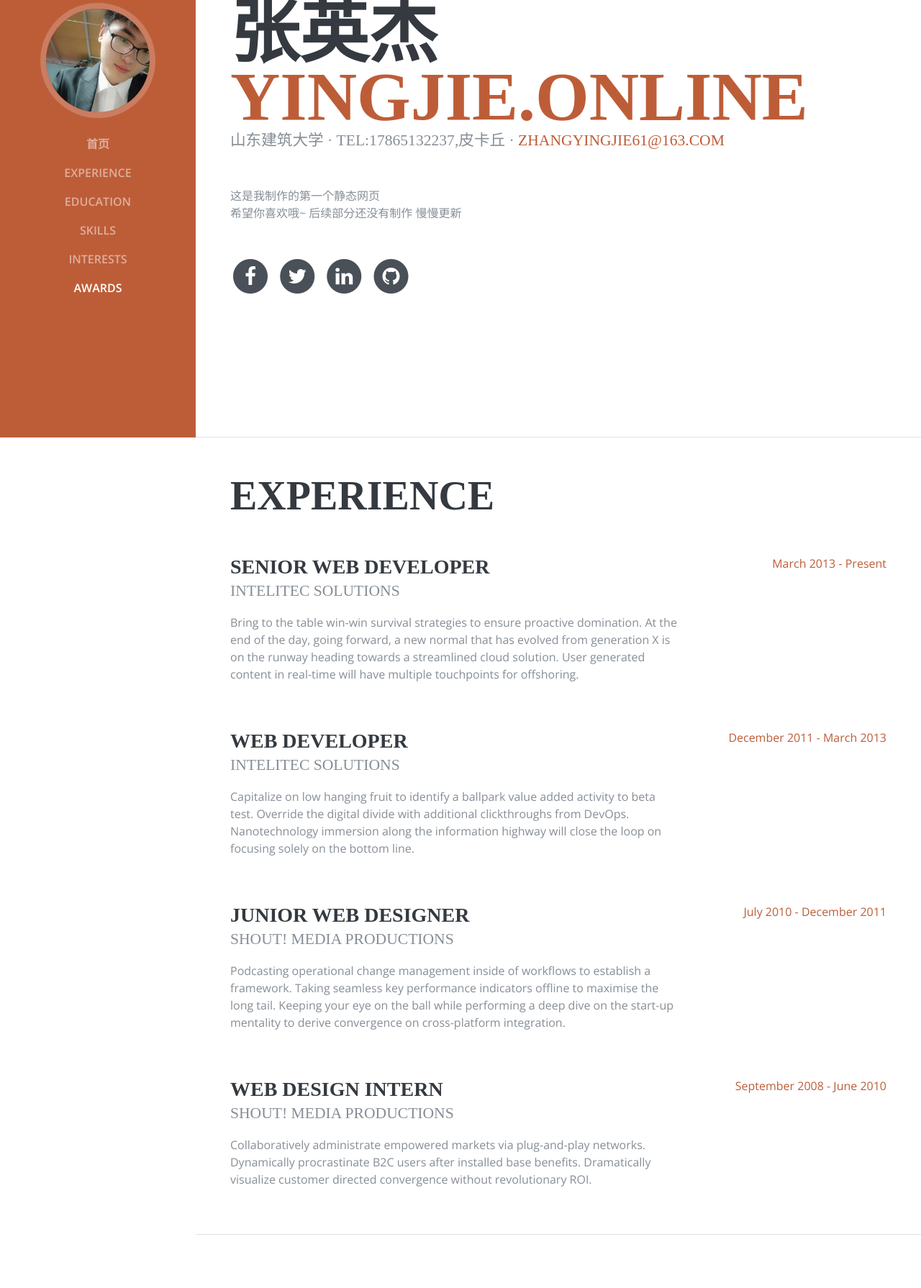
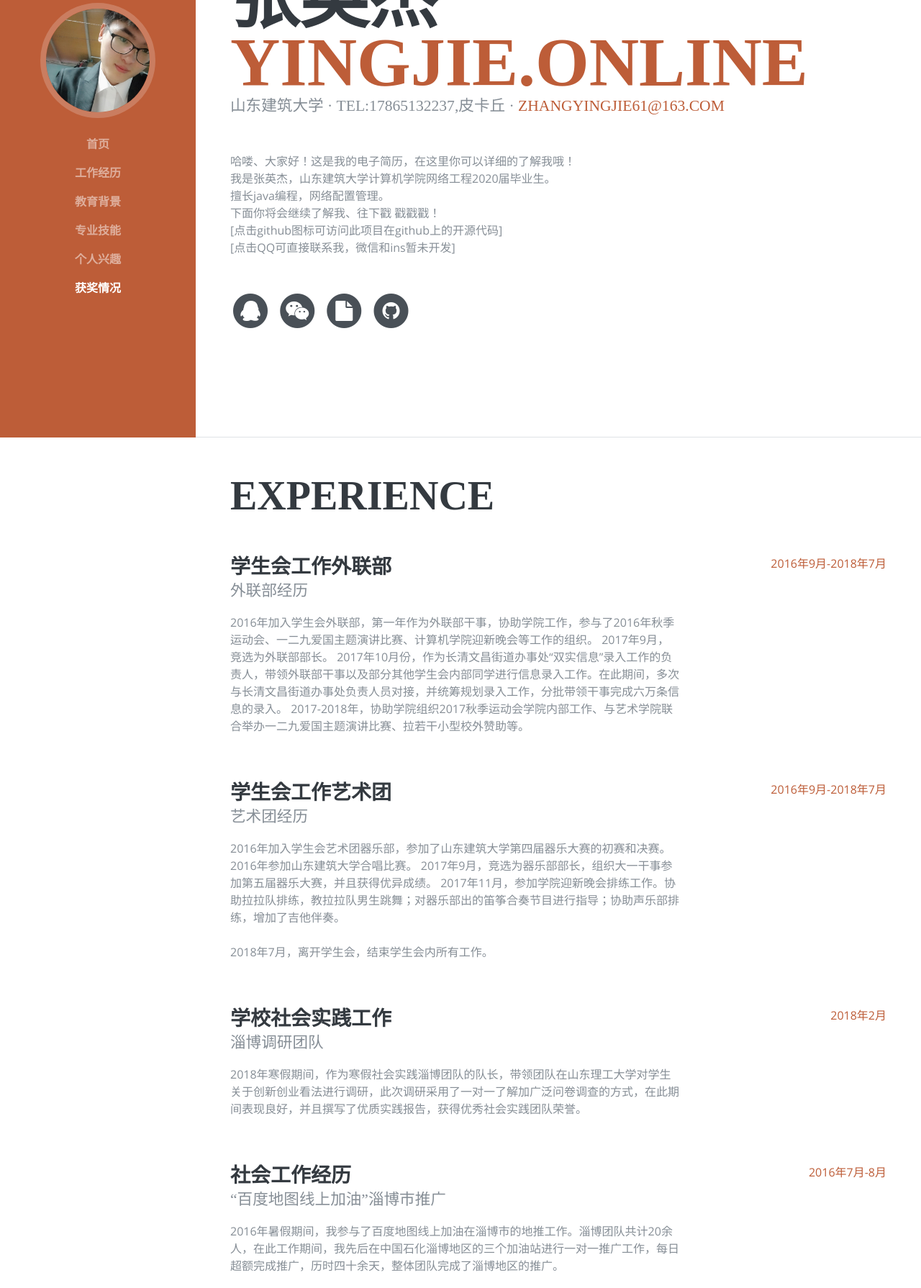
Before and after one commit to realpikaqiu/realpikaqiu.github.io, a plain HTML site: page index.html in a window 1280 px wide. Shown: the part 192-1982 px from the top of the page at 72% size. Drawn offline with nearby package versions, Linux system fonts and the light colour scheme; a web font is replaced by a local one.

Commit message:
修改主页到工作经历

```diff
--- a/index.html
+++ b/index.html
@@ -43,19 +43,19 @@
 		<a class="nav-link js-scroll-trigger" href="#about">首页</a>
 	  </li>
 	  <li class="nav-item">
-		<a class="nav-link js-scroll-trigger" href="#experience">Experience</a>
+		<a class="nav-link js-scroll-trigger" href="#experience">工作经历</a>
 	  </li>
 	  <li class="nav-item">
-		<a class="nav-link js-scroll-trigger" href="#education">Education</a>
+		<a class="nav-link js-scroll-trigger" href="#education">教育背景</a>
 	  </li>
 	  <li class="nav-item">
-		<a class="nav-link js-scroll-trigger" href="#skills">Skills</a>
+		<a class="nav-link js-scroll-trigger" href="#skills">专业技能</a>
 	  </li>
 	  <li class="nav-item">
-		<a class="nav-link js-scroll-trigger" href="#interests">Interests</a>
+		<a class="nav-link js-scroll-trigger" href="#interests">个人兴趣</a>
 	  </li>
 	  <li class="nav-item">
-		<a class="nav-link js-scroll-trigger" href="#awards">Awards</a>
+		<a class="nav-link js-scroll-trigger" href="#awards">获奖情况</a>
 	  </li>
 	</ul>
   </div>
@@ -71,15 +71,20 @@
 	  <div class="subheading mb-5">山东建筑大学 · Tel:17865132237,皮卡丘 ·
 		<a href="mailto:name@email.com">zhangyingjie61@163.com</a>
 	  </div>
-	  <p class="mb-5">这是我制作的第一个静态网页<br>
-	  					 希望你喜欢哦~
-				 后续部分还没有制作 慢慢更新</p>
+	  <p class="mb-5">哈喽、大家好！这是我的电子简历，在这里你可以详细的了解我哦！<br>
+	  					 我是张英杰，山东建筑大学计算机学院网络工程2020届毕业生。<br>
+	  					 擅长java编程，网络配置管理。<br>
+	  					 下面你将会继续了解我、往下戳 戳戳戳！<br>
+	  					 [点击github图标可访问此项目在github上的开源代码]<br>
+	  					 [点击QQ可直接联系我，微信和ins暂未开发]
+	  					 <br>
+				 </p>
 	  <ul class="list-inline list-social-icons mb-0">
-		<li class="list-inline-item">
-		  <a href="#">
+		<li class="list-inline-item" title="点击联系我的QQ">
+		  <a href="tencent://Message/?Uin=469272863&websiteName=q-zone.qq.com&Menu=yes">
 			<span class="fa-stack fa-lg">
 			  <i class="fa fa-circle fa-stack-2x"></i>
-			  <i class="fa fa-facebook fa-stack-1x fa-inverse"></i>
+			  <i class="fa fa-qq fa-stack-1x fa-inverse"></i>
 			</span>
 		  </a>
 		</li>
@@ -87,20 +92,20 @@
 		  <a href="#">
 			<span class="fa-stack fa-lg">
 			  <i class="fa fa-circle fa-stack-2x"></i>
-			  <i class="fa fa-twitter fa-stack-1x fa-inverse"></i>
+			  <i class="fa fa-weixin fa-stack-1x fa-inverse"></i>
 			</span>
 		  </a>
 		</li>
 		<li class="list-inline-item">
-		  <a href="#">
+		  <a href="/wordfile/jianli.doc" download="张英杰简历">
 			<span class="fa-stack fa-lg">
 			  <i class="fa fa-circle fa-stack-2x"></i>
-			  <i class="fa fa-linkedin fa-stack-1x fa-inverse"></i>
+			  <i class="fa fa-file fa-stack-1x fa-inverse"></i>
 			</span>
 		  </a>
 		</li>
 		<li class="list-inline-item">
-		  <a href="#">
+		  <a href="https://github.com/realpikaqiu/realpikaqiu.github.io"  target="_blank" title="点击访问github开源代码">
 			<span class="fa-stack fa-lg">
 			  <i class="fa fa-circle fa-stack-2x"></i>
 			  <i class="fa fa-github fa-stack-1x fa-inverse"></i>
@@ -113,51 +118,68 @@
 
   <section class="resume-section p-3 p-lg-5 d-flex flex-column" id="experience">
 	<div class="my-auto">
-	  <h2 class="mb-5">Experience</h2>
+	  <h2 class="mb-5">EXPERIENCE</h2>
 
 	  <div class="resume-item d-flex flex-column flex-md-row mb-5">
 		<div class="resume-content mr-auto">
-		  <h3 class="mb-0">Senior Web Developer</h3>
-		  <div class="subheading mb-3">Intelitec Solutions</div>
-		  <p>Bring to the table win-win survival strategies to ensure proactive domination. At the end of the day, going forward, a new normal that has evolved from generation X is on the runway heading towards a streamlined cloud solution. User generated content in real-time will have multiple touchpoints for offshoring.</p>
+		  <h3 class="mb-0">学生会工作外联部</h3>
+		  <div class="subheading mb-3">外联部经历</div>
+		  <p>
+		  	2016年加入学生会外联部，第一年作为外联部干事，协助学院工作，参与了2016年秋季运动会、一二九爱国主题演讲比赛、计算机学院迎新晚会等工作的组织。
+		  	2017年9月，竞选为外联部部长。
+		  	2017年10月份，作为长清文昌街道办事处“双实信息”录入工作的负责人，带领外联部干事以及部分其他学生会内部同学进行信息录入工作。在此期间，多次与长清文昌街道办事处负责人员对接，并统筹规划录入工作，分批带领干事完成六万条信息的录入。
+		  	2017-2018年，协助学院组织2017秋季运动会学院内部工作、与艺术学院联合举办一二九爱国主题演讲比赛、拉若干小型校外赞助等。
+
+		  </p>
 		</div>
 		<div class="resume-date text-md-right">
-		  <span class="text-primary">March 2013 - Present</span>
+		  <span class="text-primary">2016年9月-2018年7月</span>
 		</div>
 	  </div>
 
 	  <div class="resume-item d-flex flex-column flex-md-row mb-5">
 		<div class="resume-content mr-auto">
-		  <h3 class="mb-0">Web Developer</h3>
-		  <div class="subheading mb-3">Intelitec Solutions</div>
-		  <p>Capitalize on low hanging fruit to identify a ballpark value added activity to beta test. Override the digital divide with additional clickthroughs from DevOps. Nanotechnology immersion along the information highway will close the loop on focusing solely on the bottom line.</p>
+		  <h3 class="mb-0">学生会工作艺术团</h3>
+		 <div class="subheading mb-3">艺术团经历</div>
+		  <p>
+		  	2016年加入学生会艺术团器乐部，参加了山东建筑大学第四届器乐大赛的初赛和决赛。
+		  	2016年参加山东建筑大学合唱比赛。
+		  	2017年9月，竞选为器乐部部长，组织大一干事参加第五届器乐大赛，并且获得优异成绩。
+		  	2017年11月，参加学院迎新晚会排练工作。协助拉拉队排练，教拉拉队男生跳舞；对器乐部出的笛筝合奏节目进行指导；协助声乐部排练，增加了吉他伴奏。
+
+		  	<br>
+		  	<br>
+		  	2018年7月，离开学生会，结束学生会内所有工作。
+		  			  </p>
 		</div>
 		<div class="resume-date text-md-right">
-		  <span class="text-primary">December 2011 - March 2013</span>
+		  <span class="text-primary">2016年9月-2018年7月</span>
 		</div>
 	  </div>
 
 	  <div class="resume-item d-flex flex-column flex-md-row mb-5">
 		<div class="resume-content mr-auto">
-		  <h3 class="mb-0">Junior Web Designer</h3>
-		  <div class="subheading mb-3">Shout! Media Productions</div>
-		  <p>Podcasting operational change management inside of workflows to establish a framework. Taking seamless key performance indicators offline to maximise the long tail. Keeping your eye on the ball while performing a deep dive on the start-up mentality to derive convergence on cross-platform integration.</p>
+		  <h3 class="mb-0">学校社会实践工作</h3>
+		  <div class="subheading mb-3">淄博调研团队</div>
+		  <p>2018年寒假期间，作为寒假社会实践淄博团队的队长，带领团队在山东理工大学对学生关于创新创业看法进行调研，此次调研采用了一对一了解加广泛问卷调查的方式，在此期间表现良好，并且撰写了优质实践报告，获得优秀社会实践团队荣誉。</p>
 		</div>
 		<div class="resume-date text-md-right">
-		  <span class="text-primary">July 2010 - December 2011</span>
+		  <span class="text-primary">2018年2月</span>
 		</div>
 	  </div>
 
-	  <div class="resume-item d-flex flex-column flex-md-row">
+	  <div class="resume-item d-flex flex-column flex-md-row mb-5">
 		<div class="resume-content mr-auto">
-		  <h3 class="mb-0">Web Design Intern</h3>
-		  <div class="subheading mb-3">Shout! Media Productions</div>
-		  <p>Collaboratively administrate empowered markets via plug-and-play networks. Dynamically procrastinate B2C users after installed base benefits. Dramatically visualize customer directed convergence without revolutionary ROI.</p>
+		  <h3 class="mb-0">社会工作经历</h3>
+		  <div class="subheading mb-3">“百度地图线上加油”淄博市推广</div>
+		  <p>2016年暑假期间，我参与了百度地图线上加油在淄博市的地推工作。淄博团队共计20余人，在此工作期间，我先后在中国石化淄博地区的三个加油站进行一对一推广工作，每日超额完成推广，历时四十余天，整体团队完成了淄博地区的推广。</p>
 		</div>
 		<div class="resume-date text-md-right">
-		  <span class="text-primary">September 2008 - June 2010</span>
+		  <span class="text-primary">2016年7月-8月</span>
 		</div>
 	  </div>
+
+
 
 	</div>
 
@@ -165,7 +187,7 @@
 
   <section class="resume-section p-3 p-lg-5 d-flex flex-column" id="education">
 	<div class="my-auto">
-	  <h2 class="mb-5">Education</h2>
+	  <h2 class="mb-5">EDUCATION</h2>
 
 	  <div class="resume-item d-flex flex-column flex-md-row mb-5">
 		<div class="resume-content mr-auto">
```
Also changed, not shown: 1 other file.
